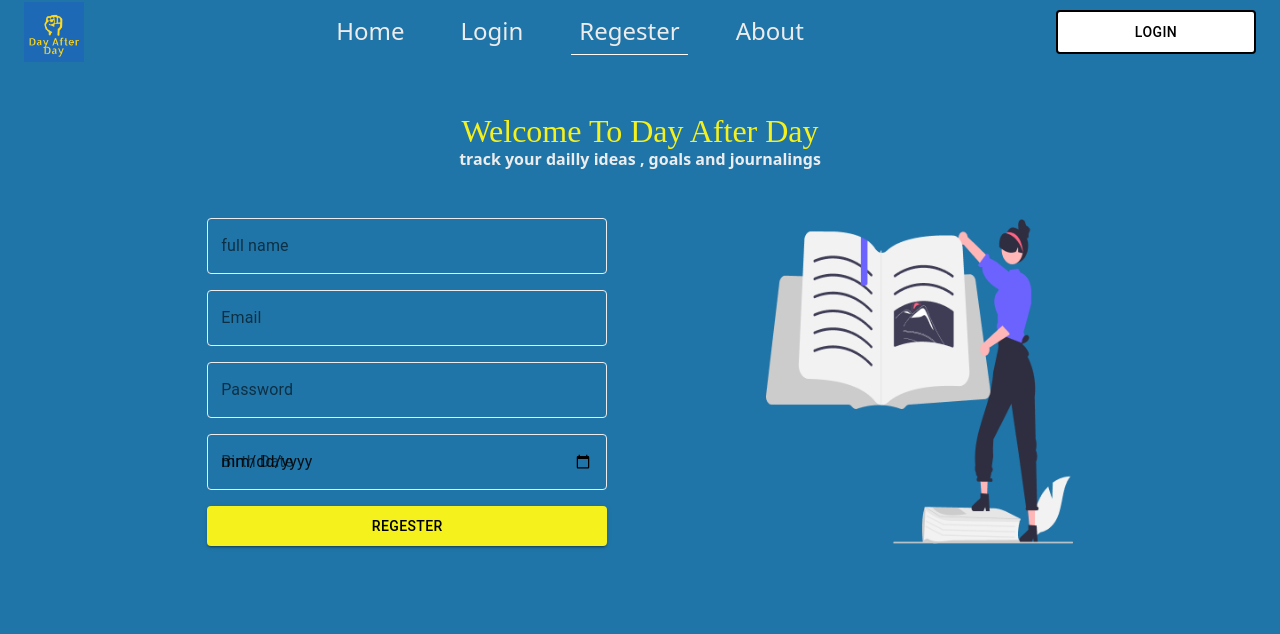
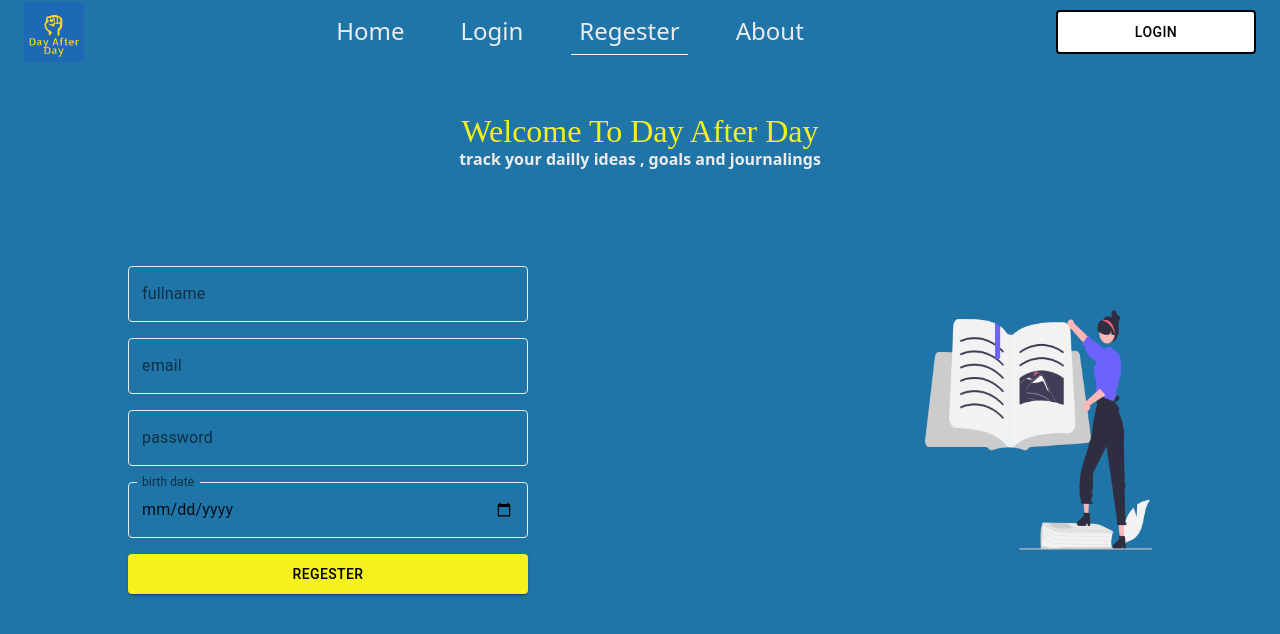
Before and after one commit to abderehmen02/Day-After-Day, a React (Create React App) app in the folder Front End/: page /regester in a window 1280 px wide. Shown: the top 634 px of the page. Built offline with nearby package versions, Linux system fonts and the light colour scheme; a web font is replaced by a local one.

Commit message:
fixing regester error

```diff
--- a/Front End/src/actions/auth.ts
+++ b/Front End/src/actions/auth.ts
@@ -7,7 +7,9 @@ import { UserInfo } from 'os';
 export const regester  = async (body : regesterBody) :Promise<any>  =>{
     try{
      const responceData = await postReq( 'auth/regester'  , body , null)
-if(responceData.succuss === true){
+     console.log("responceData")
+     console.log(responceData)
+if(responceData && responceData.succuss === true){
     localStorage.setItem("day-after-day" , responceData.data.token ) ;
     return {data: responceData.data , error : false }
 
@@ -15,7 +17,9 @@ if(responceData.succuss === true){
 else return {data : false , error : responceData.error}
     }
     catch(err){
+        console.log("error")
         console.log(err)
+        return ({data : false , error : false})
     }
 }
 
--- a/Front End/src/features/regester/components.tsx
+++ b/Front End/src/features/regester/components.tsx
@@ -1,12 +1,19 @@
 import { Typography , Box} from '@mui/material'
 import React from 'react'
+import { useSelector } from 'react-redux'
 import { Link } from 'react-router-dom'
+import { stateType } from '../../state/reducers'
+import WarningIcon from '@mui/icons-material/Warning';
+
 
 export const Header  = () => {
+  const loginState = useSelector((state : stateType )=> state.userLogin )
+
   return (
     <Box>
       <Typography variant='h3' color={(theme)=>theme.palette.secondary.light} textAlign='center' >Welcome To Day After Day</Typography>
       <Typography variant='h5' color={(theme)=>theme.palette.white.main} textAlign='center' >track your dailly ideas , goals and journalings</Typography>
+      <Box margin="24px" display="flex" alignItems="center" justifyContent="center"  >{loginState.error?.length ? <Typography fontWeight="bold" textTransform="capitalize" color="secondary.main" textAlign="center" variant="h4" ><WarningIcon/>     {loginState.error} </Typography> : ""}</Box>
     </Box>
     )
 }
--- a/Front End/src/pages/regester.tsx
+++ b/Front End/src/pages/regester.tsx
@@ -9,6 +9,7 @@ import { useNavigate } from "react-router-dom";
 import { Header } from "../features/regester/components";
 import "../features/regester/index.css";
 import SignUpImage from "../assets/images/signUp.png";
+import { stateType } from '../state/reducers'
 import UnlogedNav from "../components/unlogedNav";
 import {
   FormControl,
@@ -28,8 +29,11 @@ return <div>
 
 
   const CssTextField = styled(TextField)(({ theme }) => ({
-    width: "400px",
+    width: '400px' ,
     color: "white",
+    [theme.breakpoints.down("sm")] : {
+    width : '100%'
+    } ,
     "& label.Mui-focused": {
       color: theme.palette.secondary.light,
     },
@@ -62,6 +66,7 @@ export const Regester: React.FC = () => {
   const dispatch = useDispatch();
   const navigate = useNavigate();
   const { login } = bindActionCreators(ActionCreators, dispatch);
+  const userLogin  = useSelector((state: stateType)=>state.userLogin)
   const state = useSelector((state) => state);
   const emailInput : any = useRef(null)
   const passwordInput : any = useRef(null)
@@ -71,7 +76,8 @@ export const Regester: React.FC = () => {
   const birthDateInput : any = useRef(null)
 
   // components
-
+ console.log("userLogin")
+ console.log(userLogin)
   const SignUpPage = styled(Box)(({ theme }) => ({
     display: "flex",
     alignItems: "center",
@@ -89,8 +95,11 @@ export const Regester: React.FC = () => {
       email : emailInput.current.value,
       password : passwordInput.current.value  ,
       birthDate : birthDateInput.current.value.toString() ,
-      fullName : fullNameInput
+      fullName : fullNameInput.current.value
     });
+    console.log("info")
+    console.log(data)
+    console.log(error)
     if (error) {
       return dispatch({ type: userLoginTypes.userLoginFail, error });
     }
@@ -103,33 +112,56 @@ export const Regester: React.FC = () => {
       <UnlogedNav />
       <Header />
       <Stack
-        direction="row"
+        direction={{xs : 'column' , sm : 'row'}}
         justifyContent="space-around"
         alignItems="center"
         width="80%"
+        spacing={{xs: '40px'}}
+
       >
         <FormControl
-          sx={{ display: "flex", flexDirection: "column", gap: "16px" }}
+          sx={{ display: "flex", flexDirection: "column", gap: "16px" , width: '100%'  }}
         >
 
             <CssTextField
-             id="firstName"
-              label="full name"
+             id="fullname"
+             error={userLogin.error === 'fullname should be more than 2 characters' || userLogin.error === "full name used"}
+             helperText={userLogin.error === 'fullname should be more than 2 characters'  || userLogin.error === "full name used" && userLogin.error   }
+             defaultValue={userLogin.error === 'fullname should be more than 2 characters'  || userLogin.error === "full name used" ? " " : '' }
+              label="fullname"
               key="fullName"
               inputRef={fullNameInput}
-            />
+
+                      />
           <CssTextField
-          inputRef={emailInput}
-            label="Email"
+             inputRef={emailInput}
+             label="email"
+             type="email"
+              error={userLogin.error === 'email not valid'}
+             helperText={userLogin.error === 'email not valid' && userLogin.error   }
+             defaultValue={userLogin.error === 'email not valid' ? " " : '' }
           />
           <CssTextField
             inputRef={passwordInput}
-            label="Password"
+                         error={userLogin.error === 'password should be more than 8 characters'}
+             id="password"
+             label="password"
+             type="password"
+             helperText={userLogin.error === 'password should be more than 8 characters' && userLogin.error   }
+              defaultValue={userLogin.error === 'password should be more than 8 characters'? " " : '' }
+              key="password"
           />
           <CssTextField
             inputRef={birthDateInput}
-            label="Birth Date"
+            error={userLogin.error === 'you should be older than 4 years' || userLogin.error === "check your birthDate"}
+             helperText={userLogin.error === 'you should be older than 4 years' || userLogin.error === "check your birthDate" && userLogin.error   }
+              // defaultValue={userLogin.error === 'you should be older than 4 years' || userLogin.error === "check your birthDate"? " " : '' }
+
             type="date"
+            label='birth date'
+            InputLabelProps={{
+            shrink: true,
+          }}
           />
           <Button
             type="submit"
@@ -137,11 +169,12 @@ export const Regester: React.FC = () => {
               handleSubmit(e);
             }}
             variant="contained"
+            sx={{width : {xs: '100%' , sm : '400px'}}}
           >
             Regester
           </Button>
         </FormControl>
-        <img src={SignUpImage} style={{ width: "30%", height: "100%" }} />
+<Box  sx={{ width: {sm : '30%' , xs : '50%'}, height: "100%"}} >        <img src={SignUpImage} style={{width :'100%' , height : '100%'}}  /></Box>
       </Stack>
     </SignUpPage>
   );
--- a/Front End/src/utils/axios.ts
+++ b/Front End/src/utils/axios.ts
@@ -25,7 +25,8 @@ export const getReq = async  (path : string  , token?: String )=>{
 
 export const postReq = async (path : string  ,  body  = {} ,  token? : String  | null )  =>{
   try{  const url : string =  process.env.React_App_BackEndServer + path   ;
-
+console.log("body")
+console.log(body)
     if(token){
 
         const responce = await fetch(url , {
@@ -47,6 +48,8 @@ export const postReq = async (path : string  ,  body  = {} ,  token? : String  |
     },
     body: JSON.stringify(body)
 })
+        console.log("responce data from post")
+        console.log(responce)
                 const responceData = await responce.json()
 
     return responceData }
```
Also changed, not shown: 1 other file (tests, documents, lock files or other folders).
